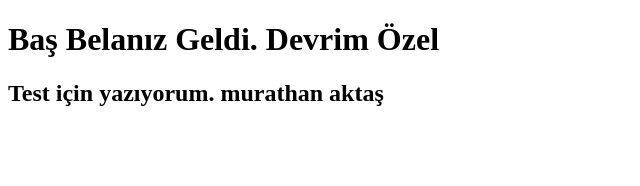
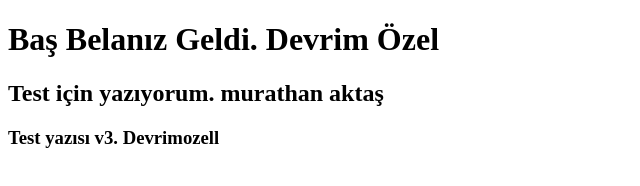
Before and after one commit to murathnakts/test-repo, a plain HTML site: page index.html in a window 1280 px wide. Shown: the whole page, without its empty margins (0-640 px from the left). Drawn offline with Linux system fonts and the light colour scheme.

Commit message:
Devrimozel

```diff
--- a/index.html
+++ b/index.html
@@ -9,6 +9,7 @@
     <div class="testClass">
         <h1>Baş Belanız Geldi. Devrim Özel</h1>
         <h2>Test için yazıyorum. murathan aktaş</h2>
+        <h3>Test yazısı v3. Devrimozell</h3>
     </div>
 </body>
 </html>
```
